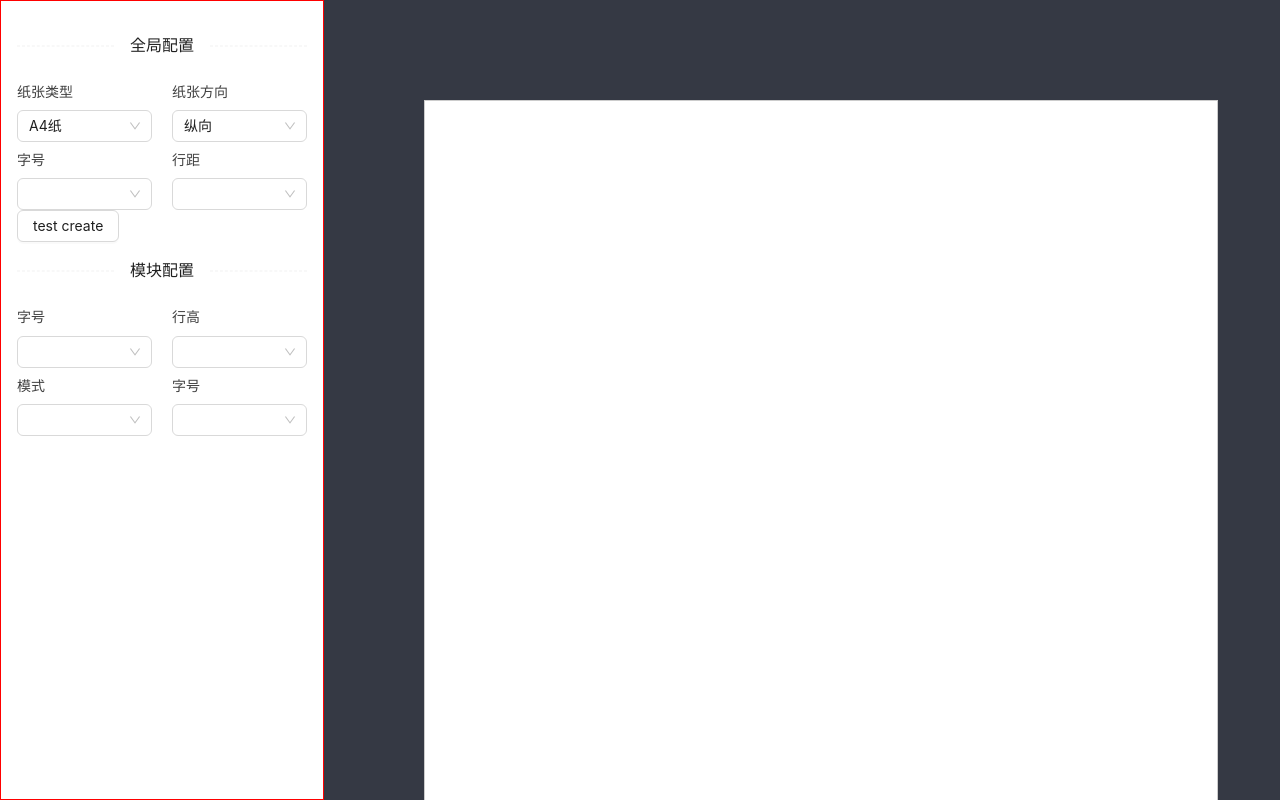
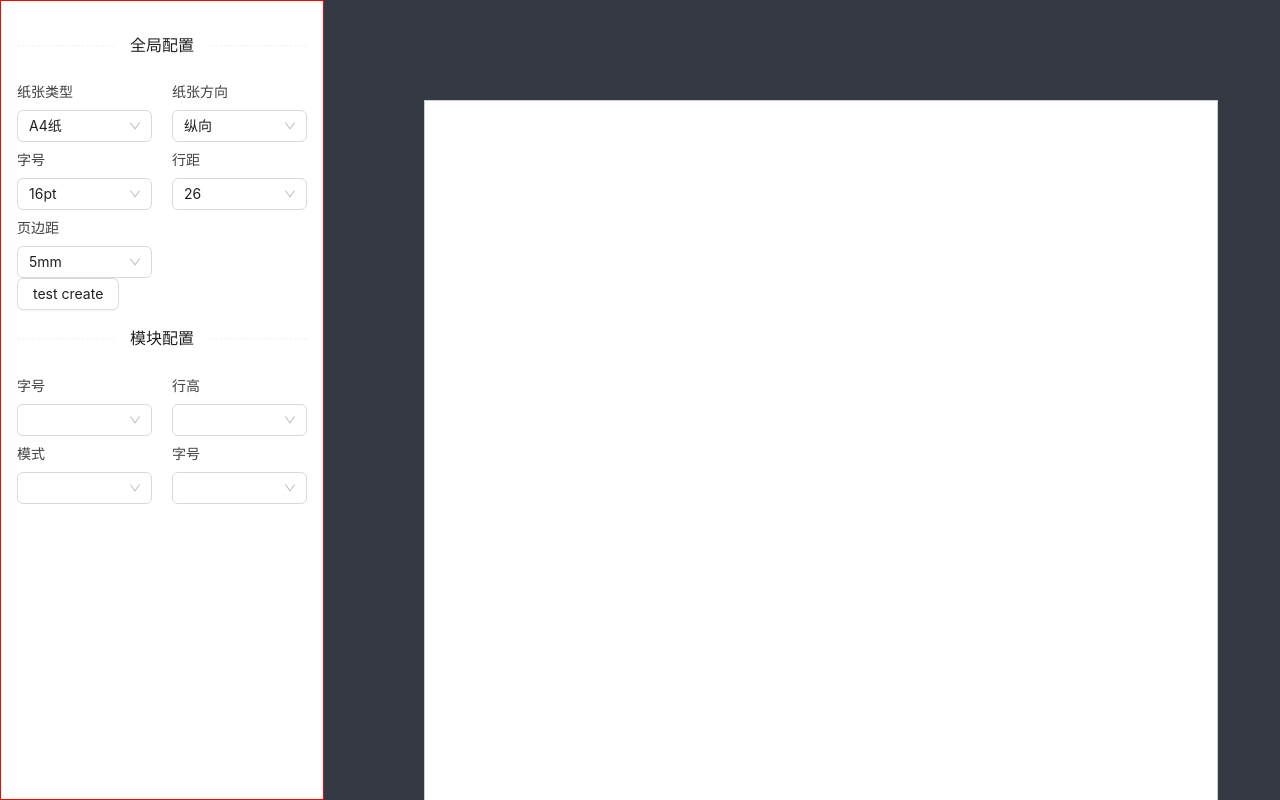
Before and after one commit to nwjf/super-xiti, a React app: page /#/ in a window 1280 px wide. Shown: the top 800 px of the page. Built offline with nearby package versions, Linux system fonts and the light colour scheme.

Commit message:
wip:开发页面配置功能2

```diff
--- a/src/pages/home/atoms/pagerConfig.ts
+++ b/src/pages/home/atoms/pagerConfig.ts
@@ -24,7 +24,9 @@ export const pagerConfigState = atom<PagerConfigState>({
     pagerType: 'A4',
     width: PAGER_MAP['A4'].width,
     height: PAGER_MAP['A4'].height,
-    padding: '',
+    padding: '5mm',
+    fontSize: 16,
+    lineHeight: 26,
   },
 });
 
--- a/src/pages/home/components/configPanel/pageConfig/index.tsx
+++ b/src/pages/home/components/configPanel/pageConfig/index.tsx
@@ -119,6 +119,27 @@ export default function PageConfig(props: Props) {
         </Col>
       </Row>
 
+      <Row gutter={20}>
+        <Col span={12}>
+          <MenuItem name="页边距">
+            <Select
+              style={{width: '100%'}}
+              options={PADDING_LIST}
+              value={configData.padding}
+              onChange={(d) => valueChange(d, 'padding')} />
+          </MenuItem>
+        </Col>
+        <Col span={12}>
+          {/* <MenuItem name="行距">
+            <Select
+              style={{width: '100%'}}
+              options={LINE_HEIGHT_LIST}
+              value={configData.lineHeight}
+              onChange={(d) => valueChange(d, 'lineHeight')} />
+          </MenuItem> */}
+        </Col>
+      </Row>
+
       <Button className="test" onClick={test}>test create</Button>
     </div>
   );
--- a/src/pages/home/components/contentPanel/pageView/index.tsx
+++ b/src/pages/home/components/contentPanel/pageView/index.tsx
@@ -12,7 +12,14 @@ interface Props {
 
 export default function PageView(props: Props) {
   const { setPagerConfit } = useSetPagerConfigState();
-  const { width, height, direction } = useGetPagerConfigState();
+  const {
+    width,
+    height,
+    direction,
+    fontSize,
+    lineHeight,
+    padding,
+  } = useGetPagerConfigState();
 
   useEffect(() => {
     setPagerConfit({
@@ -28,6 +35,9 @@ export default function PageView(props: Props) {
         style={{
           width: direction === 'column' ? width : height,
           height: direction === 'column' ? height : width,
+          fontSize: `${fontSize}px`,
+          lineHeight: `${lineHeight}px`,
+          padding,
         }}
       >
         {props.children || null}
```
